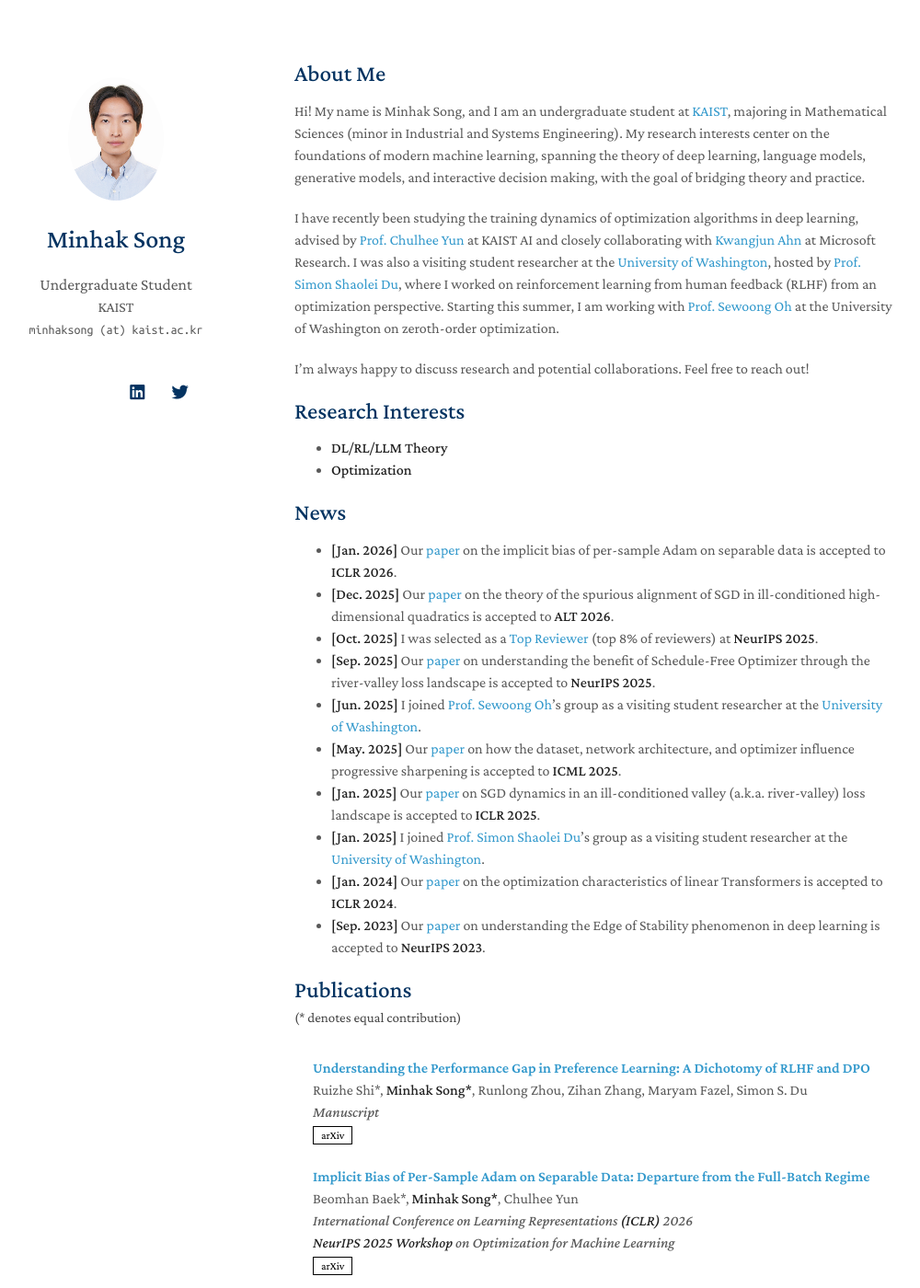
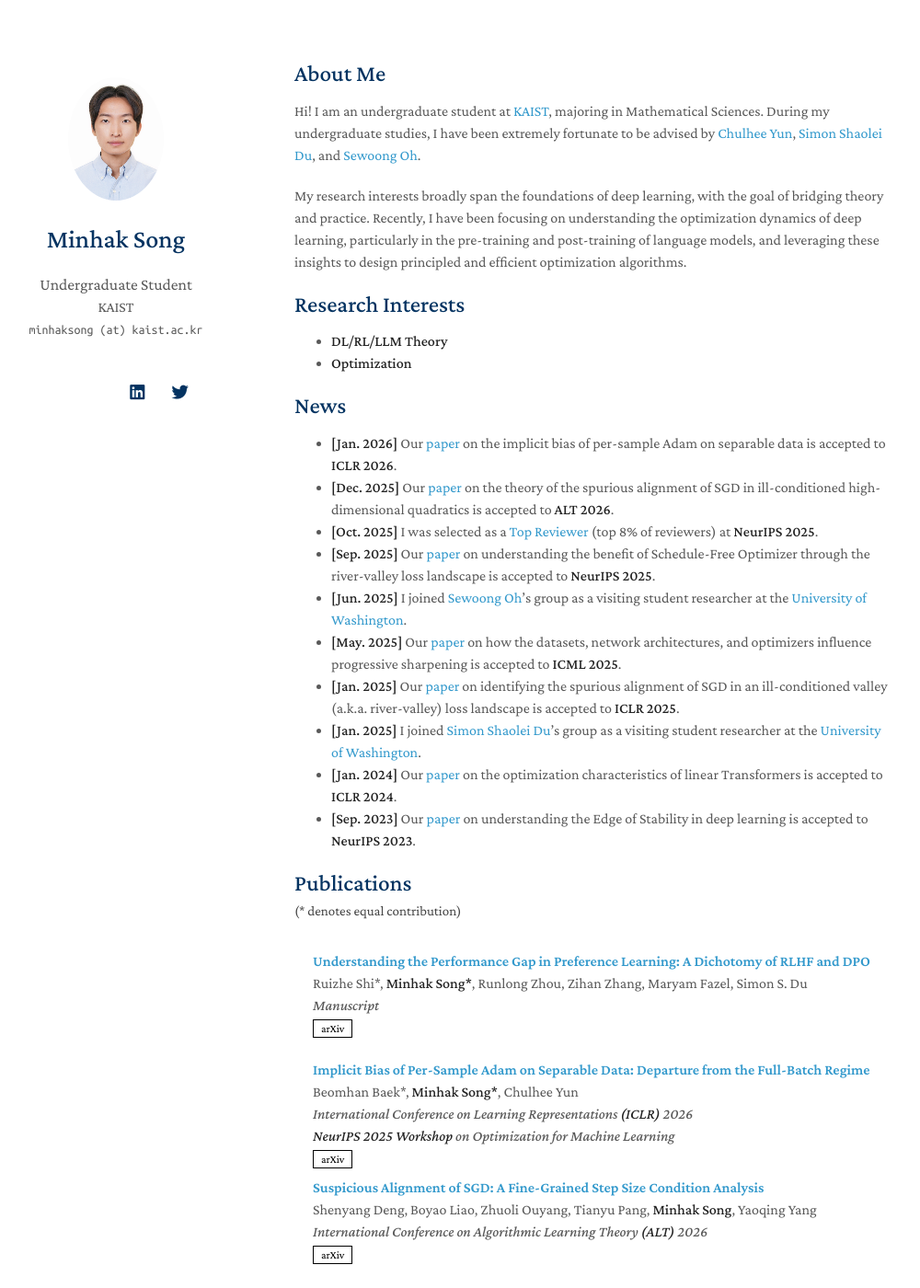
Before and after one commit to songminhak/songminhak.github.io, a Jekyll site: the page built from index.md, in a window 1280 px wide and 1400 px high. Shown: the whole window at 92% size, without its empty margins (150-1150 px from the left). Built offline with Jekyll 4.4.1, drawn with Linux system fonts in a browser that asks for light colours; nearby versions of some CDN libraries; a style sheet for code colours, icons or effects is not loaded; our own code applies the rules of GitHub Pages for plain Markdown files.

Commit message:
update bio

```diff
--- a/index.md
+++ b/index.md
@@ -4,11 +4,9 @@
 
 ## About Me
 
-Hi! My name is Minhak Song, and I am an undergraduate student at [KAIST](https://www.kaist.ac.kr/en/), majoring in Mathematical Sciences (minor in Industrial and Systems Engineering). My research interests center on the foundations of modern machine learning, spanning the theory of deep learning, language models, generative models, and interactive decision making, with the goal of bridging theory and practice.
+Hi! I am an undergraduate student at [KAIST](https://www.kaist.ac.kr/en/), majoring in Mathematical Sciences. During my undergraduate studies, I have been extremely fortunate to be advised by [Chulhee Yun](https://chulheeyun.github.io), [Simon Shaolei Du](https://simonshaoleidu.com/), and [Sewoong Oh](https://homes.cs.washington.edu/~sewoong/).
 
-I have recently been studying the training dynamics of optimization algorithms in deep learning, advised by [Prof. Chulhee Yun](https://chulheeyun.github.io) at KAIST AI and closely collaborating with [Kwangjun Ahn](https://www.microsoft.com/en-us/research/people/kwangjunahn/) at Microsoft Research. I was also a visiting student researcher at the [University of Washington](https://www.washington.edu/), hosted by [Prof. Simon Shaolei Du](https://simonshaoleidu.com/), where I worked on reinforcement learning from human feedback (RLHF) from an optimization perspective. Starting this summer, I am working with [Prof. Sewoong Oh](https://homes.cs.washington.edu/~sewoong/) at the University of Washington on zeroth-order optimization.
-
-I’m always happy to discuss research and potential collaborations. Feel free to reach out!
+My research interests broadly span the foundations of deep learning, with the goal of bridging theory and practice. Recently, I have been focusing on understanding the optimization dynamics of deep learning, particularly in the pre-training and post-training of language models, and leveraging these insights to design principled and efficient optimization algorithms.
 
 ## Research Interests
 
@@ -21,12 +19,12 @@
 - **[Dec. 2025]** Our [paper](https://arxiv.org/abs/2601.11789) on the theory of the spurious alignment of SGD in ill-conditioned high-dimensional quadratics is accepted to **ALT 2026**.
 - **[Oct. 2025]** I was selected as a [Top Reviewer](https://neurips.cc/Conferences/2025/ProgramCommittee#top-reviewer) (top 8% of reviewers) at **NeurIPS 2025**.
 - **[Sep. 2025]** Our [paper](https://arxiv.org/abs/2507.09846) on understanding the benefit of Schedule-Free Optimizer through the river-valley loss landscape is accepted to **NeurIPS 2025**.
-- **[Jun. 2025]** I joined [Prof. Sewoong Oh](https://homes.cs.washington.edu/~sewoong/)'s group as a visiting student researcher at the [University of Washington](https://www.washington.edu/).
-- **[May. 2025]** Our [paper](https://arxiv.org/abs/2506.06940) on how the dataset, network architecture, and optimizer influence progressive sharpening is accepted to **ICML 2025**.
-- **[Jan. 2025]** Our [paper](https://arxiv.org/abs/2405.16002) on SGD dynamics in an ill-conditioned valley (a.k.a. river-valley) loss landscape is accepted to **ICLR 2025**.
-- **[Jan. 2025]** I joined [Prof. Simon Shaolei Du](https://simonshaoleidu.com/)'s group as a visiting student researcher at the [University of Washington](https://www.washington.edu/).
+- **[Jun. 2025]** I joined [Sewoong Oh](https://homes.cs.washington.edu/~sewoong/)'s group as a visiting student researcher at the [University of Washington](https://www.washington.edu/).
+- **[May. 2025]** Our [paper](https://arxiv.org/abs/2506.06940) on how the datasets, network architectures, and optimizers influence progressive sharpening is accepted to **ICML 2025**.
+- **[Jan. 2025]** Our [paper](https://arxiv.org/abs/2405.16002) on identifying the spurious alignment of SGD in an ill-conditioned valley (a.k.a. river-valley) loss landscape is accepted to **ICLR 2025**.
+- **[Jan. 2025]** I joined [Simon Shaolei Du](https://simonshaoleidu.com/)'s group as a visiting student researcher at the [University of Washington](https://www.washington.edu/).
 - **[Jan. 2024]** Our [paper](https://arxiv.org/abs/2310.01082) on the optimization characteristics of linear Transformers is accepted to **ICLR 2024**.
-- **[Sep. 2023]** Our [paper](https://arxiv.org/abs/2307.04204) on understanding the Edge of Stability phenomenon in deep learning is accepted to **NeurIPS 2023**.
+- **[Sep. 2023]** Our [paper](https://arxiv.org/abs/2307.04204) on understanding the Edge of Stability in deep learning is accepted to **NeurIPS 2023**.
 
 {% include_relative _includes/publications.md %}
 
```
